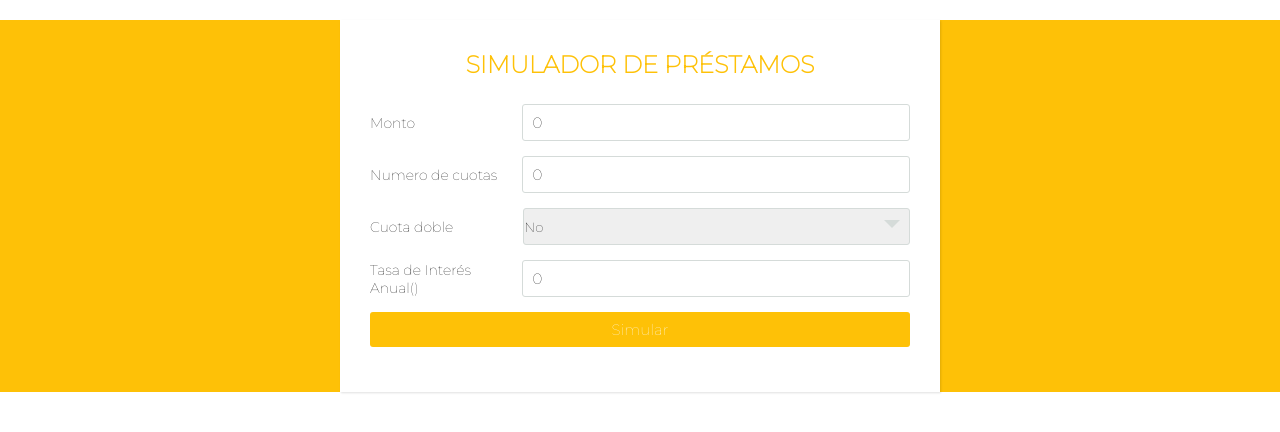
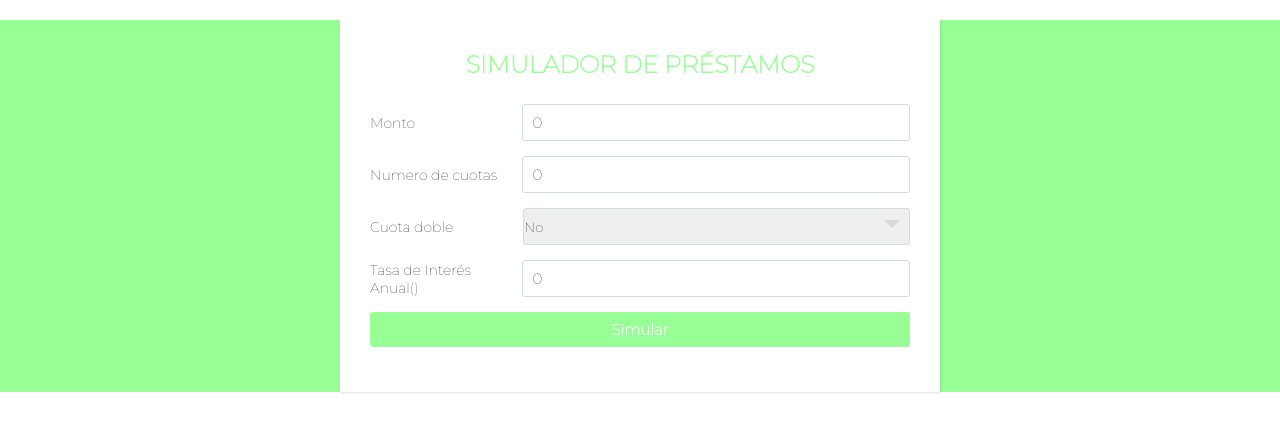
Before and after one commit to Larrygf02/loan-payment-calculator-front, a Vue app: page / in a window 1280 px wide. Shown: the top 432 px of the page. Built offline with nearby package versions, Linux system fonts and the light colour scheme.

Commit message:
Change color UI

```diff
--- a/src/App.vue
+++ b/src/App.vue
@@ -28,7 +28,7 @@ export default {
 }
 
 #app {
-  background: #fec107;
+  background: #98ff96; /*fec107*/
   padding: 0 10px;
 }
 </style>
--- a/src/components/Simulate.vue
+++ b/src/components/Simulate.vue
@@ -117,7 +117,7 @@ export default {
     font-size: 24px;
     font-weight: 700;
     margin-bottom: 25px;
-    color: #fec107;
+    color: #98ff96; /*fec107 */
     text-transform: uppercase;
     text-align: center;
   }
@@ -175,7 +175,7 @@ export default {
   }
 
   .main .form .input_field .input:focus{
-    border: 1px solid #fec107;
+    border: 1px solid #5ccb5f; /*fec107 */
   }
 
   .main .form .input_field .btn {
@@ -183,15 +183,16 @@ export default {
     padding: 8px 10px;
     font-size: 15px;
     border: 0;
-    background: #fec107;
+    background: #98ff96; /*fec107 */
     color: #fff;
     cursor: pointer;
     border-radius: 3px;
     outline: none;
+    font-weight: bold;
   }
 
   .main .form .input_field .btn:hover {
-    background: #ffd658;
+    background: #5ccb5f; /*ffd658 */
   }
 
   @media (max-width: 420px) {
```
